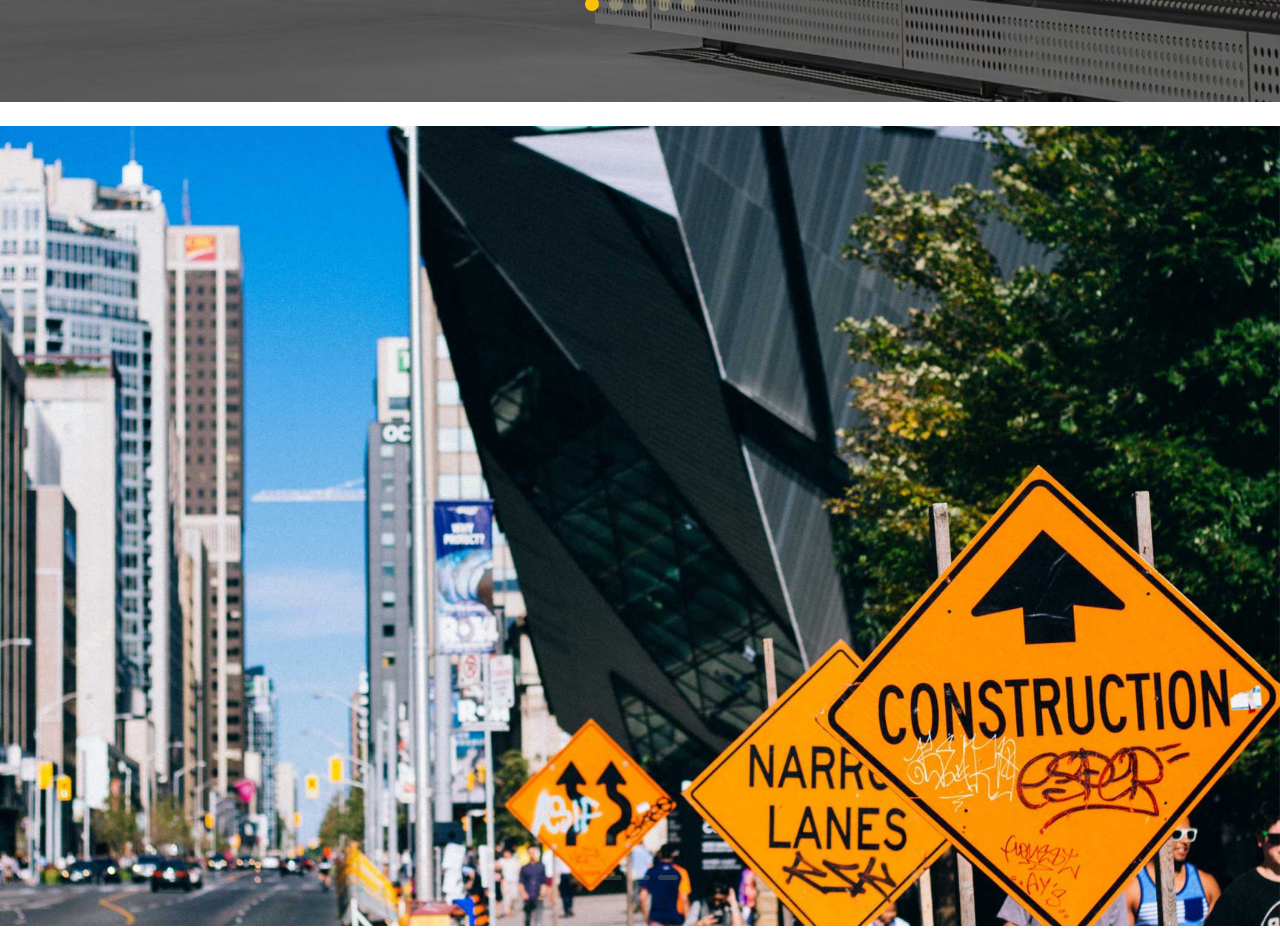
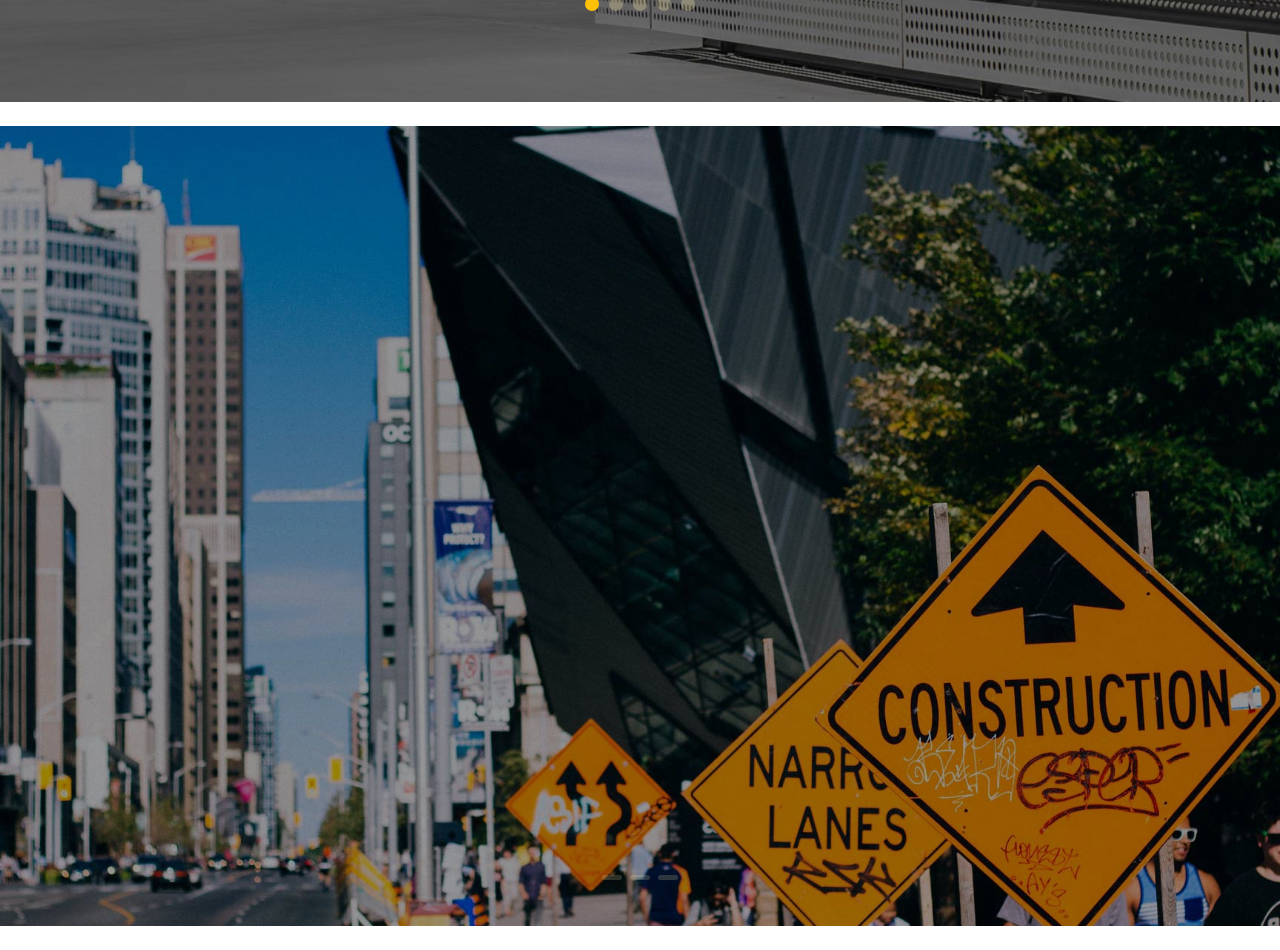
Before and after one commit to shanuja41/HeroSection, a React (Vite) app: page / in a window 1280 px wide. Shown: the part 1620-2570 px from the top of the page. Built offline with nearby package versions, Linux system fonts and the light colour scheme.

Commit message:
add overlay herosection3

```diff
--- a/src/App.css
+++ b/src/App.css
@@ -161,7 +161,7 @@
 
 /* Overlay effect */
 .carousel-caption.overlay-bg {
-  background-color: rgba(0, 0, 0, 0.5); /* dark overlay */
+  background-color: rgba(0, 0, 0, 0.5);
   top: 0;
   left: 0;
   width: 100%;
@@ -266,3 +266,12 @@
   background-color: #ffc107 !important;
   opacity: 1;
 }
+
+.overlay {
+  top: 0;
+  left: 0;
+  width: 100%;
+  height: 100%;
+  background: rgba(0, 0, 0, 0.4);
+  z-index: 1;
+}
--- a/src/page/Herosection.jsx
+++ b/src/page/Herosection.jsx
@@ -188,11 +188,14 @@ export default function Herosection() {
                   key={i}
                   className={`carousel-item ${i === currentIndex ? "active" : ""}`}
                 >
+                 <div className="carousel-img-wrapper position-relative">
                     <img
                       src={img}
                       className="d-block w-100"
                       alt={`Slide ${i + 1}`}
                     />
+                    <div className="overlay"></div> {/* 👈 Overlay layer */}
+                  </div>
                 </div>
               ))}
             </div>
```
Lines whose indentation alone changed are shown as unchanged.
